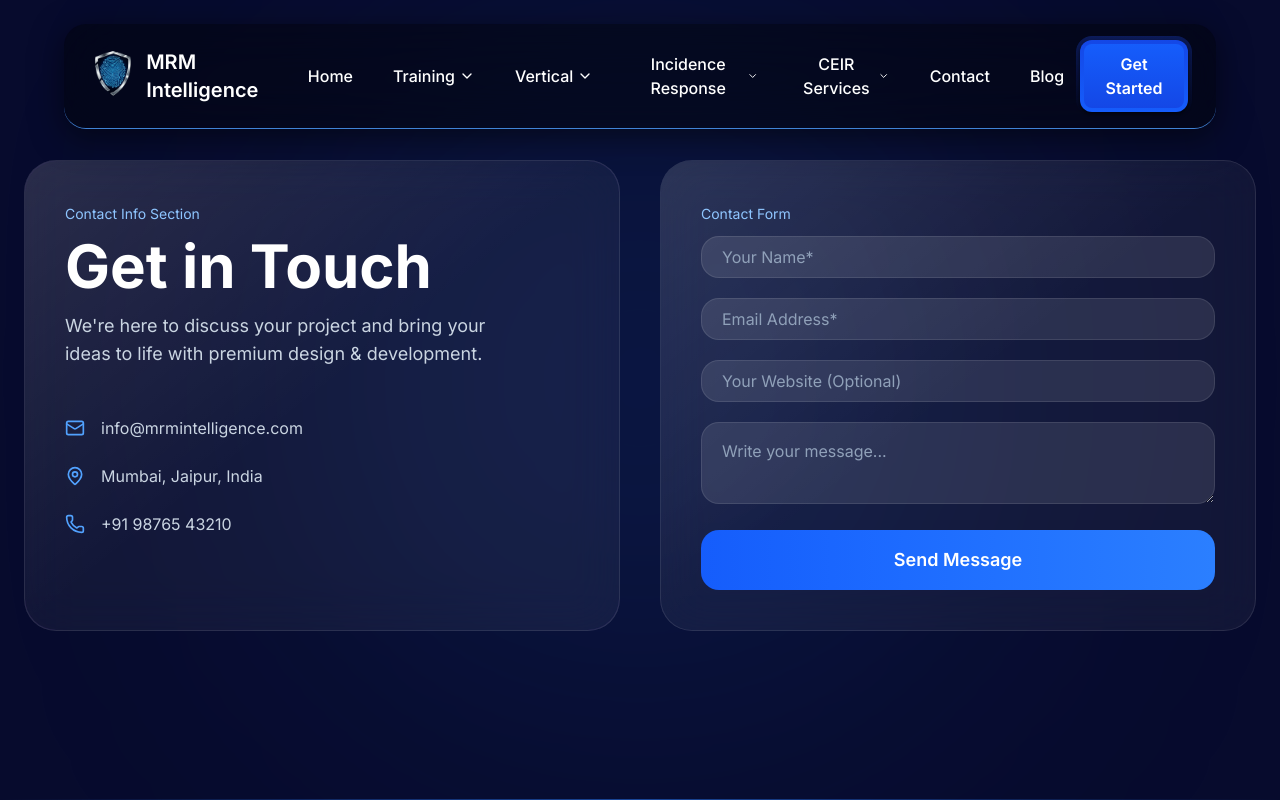
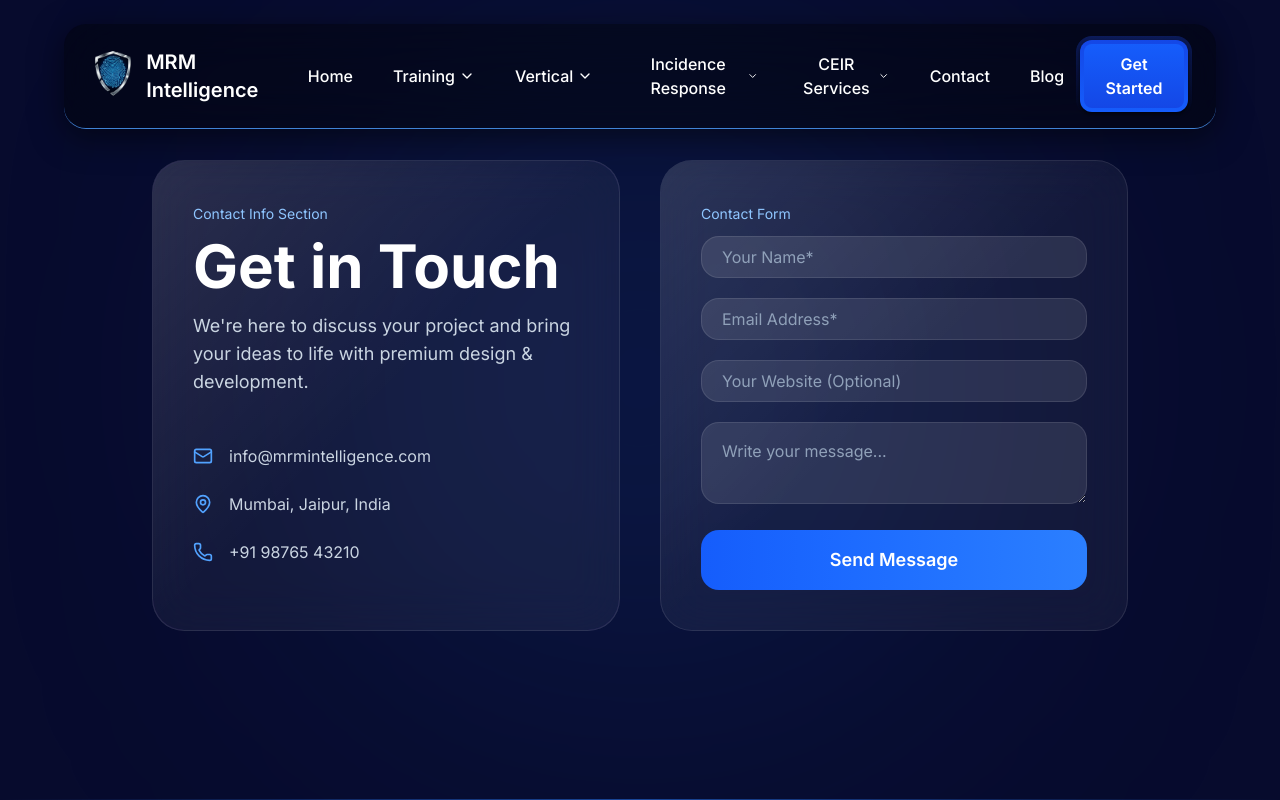
Before and after one commit to Aalekh-coder/pii-landing-page, a Next.js app: page /contact in a window 1280 px wide. Shown: the top 800 px of the page. Built offline with nearby package versions, Linux system fonts and the light colour scheme.

Commit message:
container fixed

```diff
--- a/app/(pages)/contact/Contact.tsx
+++ b/app/(pages)/contact/Contact.tsx
@@ -4,13 +4,13 @@
 
 export default function ContactPage() {
   return (
-    <section className="relative min-h-screen overflow-hidden bg-[#070b2d] py-24 pt-32 lg:pt-40">
+    <section className="relative min-h-screen overflow-hidden bg-[#070b2d] py-24 pt-32 lg:pt-40 ">
       {/* Background Glow */}
       <div className="absolute inset-0">
         <div className="absolute left-1/2 top-32 h-[500px] w-[500px] -translate-x-1/2 rounded-full bg-blue-500/20 blur-[180px]" />
       </div>
 
-      <div className="relative z-10 mx-auto max-w-7xl px-6">
+      <div className="relative z-10 mx-auto max-w-5xl  px-6">
         <div className="grid gap-10 lg:grid-cols-2">
           {/* Contact Info Card */}
           <div className="group relative overflow-hidden rounded-[32px] border border-white/10 bg-white/5 p-10 backdrop-blur-xl">
```
